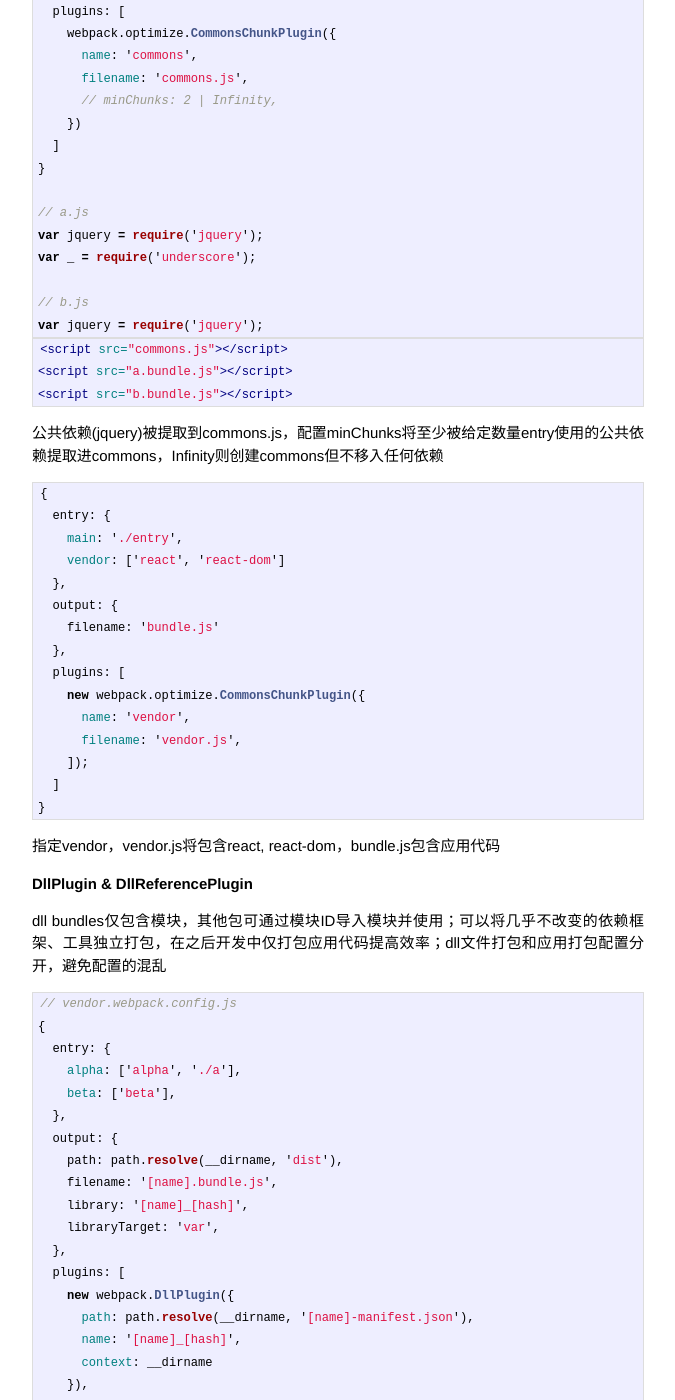
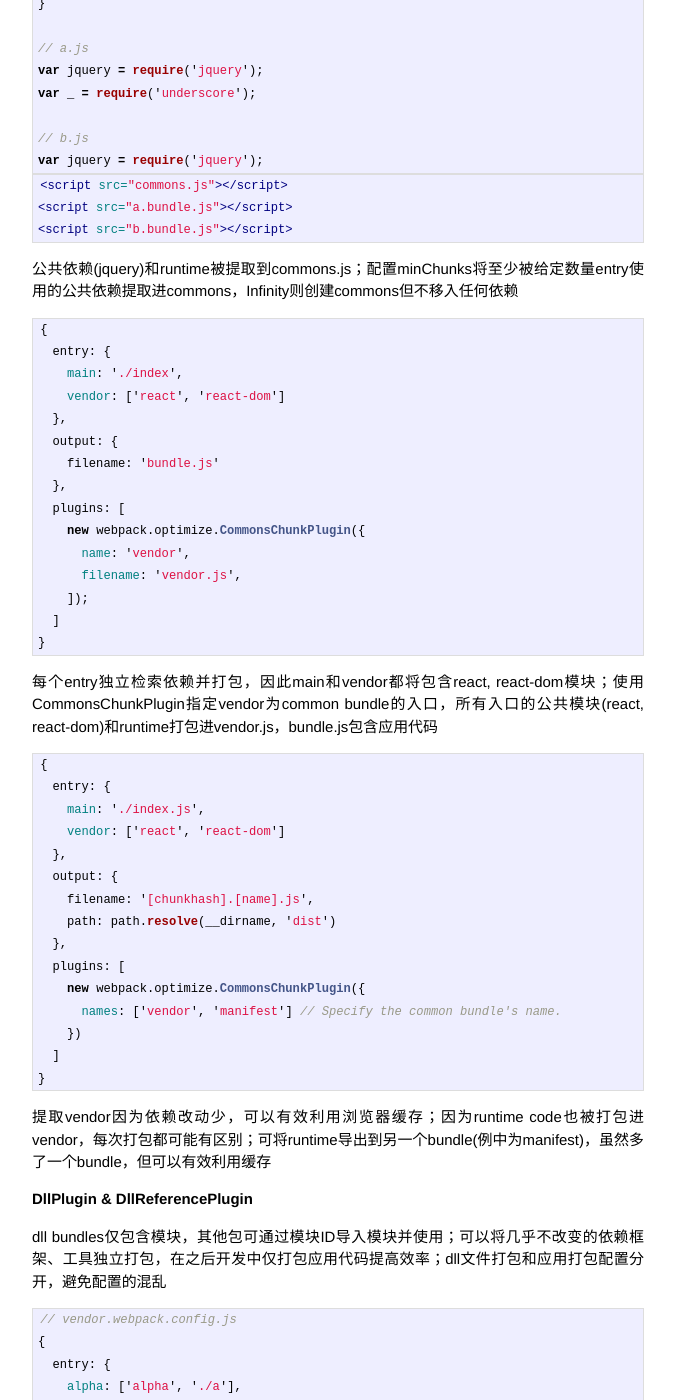
Before and after one commit to zp25/zp25.github.io, a Jekyll site: the page built from _posts/工具/2016-10-02-webpack-code-splitting.md, in a window 1280 px wide and 1400 px high, scrolled down 2215 px. Shown: the whole window, without its empty margins (302-977 px from the left). Built offline with Jekyll 4.4.1, drawn with Linux system fonts in a browser that asks for light colours; some of the changed text lies outside the part shown.

Commit message:
完善CommonsChunkPlugin

```diff
--- a/_posts/工具/2016-10-02-webpack-code-splitting.md
+++ b/_posts/工具/2016-10-02-webpack-code-splitting.md
@@ -106,17 +99,18 @@ var _ = require('underscore');
 // b.js
 var jquery = require('jquery');
 ~~~
+
 ~~~html
 <script src="commons.js"></script>
 <script src="a.bundle.js"></script>
 <script src="b.bundle.js"></script>
 ~~~
-公共依赖(jquery)被提取到commons.js，配置minChunks将至少被给定数量entry使用的公共依赖提取进commons，Infinity则创建commons但不移入任何依赖
+公共依赖(jquery)和runtime被提取到commons.js；配置minChunks将至少被给定数量entry使用的公共依赖提取进commons，Infinity则创建commons但不移入任何依赖
 
 ~~~javascript
 {
   entry: {
-    main: './entry',
+    main: './index',
     vendor: ['react', 'react-dom']
   },
   output: {
@@ -130,7 +124,26 @@ var jquery = require('jquery');
   ]
 }
 ~~~
-指定vendor，vendor.js将包含react, react-dom，bundle.js包含应用代码
+每个entry独立检索依赖并打包，因此main和vendor都将包含react, react-dom模块；使用CommonsChunkPlugin指定vendor为common bundle的入口，所有入口的公共模块(react, react-dom)和runtime打包进vendor.js，bundle.js包含应用代码
+
+~~~javascript
+{
+  entry: {
+    main: './index.js',
+    vendor: ['react', 'react-dom']
+  },
+  output: {
+    filename: '[chunkhash].[name].js',
+    path: path.resolve(__dirname, 'dist')
+  },
+  plugins: [
+    new webpack.optimize.CommonsChunkPlugin({
+      names: ['vendor', 'manifest'] // Specify the common bundle's name.
+    })
+  ]
+}
+~~~
+提取vendor因为依赖改动少，可以有效利用浏览器缓存；因为runtime code也被打包进vendor，每次打包都可能有区别；可将runtime导出到另一个bundle(例中为manifest)，虽然多了一个bundle，但可以有效利用缓存
 
 # DllPlugin & DllReferencePlugin {#dll}
 dll bundles仅包含模块，其他包可通过模块ID导入模块并使用；可以将几乎不改变的依赖框架、工具独立打包，在之后开发中仅打包应用代码提高效率；dll文件打包和应用打包配置分开，避免配置的混乱
@@ -228,3 +241,4 @@ DllPlugin，需要两个配置文件，但大项目开发过程中可节省打
 + [DllReferencePlugin](http://webpack.github.io/docs/list-of-plugins.html#dllreferenceplugin "DllReferencePlugin")
 + [Optimizing Webpack build times and improving caching with DLL bundles](https://robertknight.github.io/posts/webpack-dll-plugins/ "Optimizing Webpack build times and improving caching with DLL bundles")
 + [What's new in webpack 2](https://gist.github.com/sokra/27b24881210b56bbaff7 "What's new in webpack 2")
++ [Code Splitting - Libraries](https://webpack.js.org/guides/code-splitting-libraries/ "Code Splitting - Libraries")
```
Also changed, not shown: other parts of _posts/工具/2016-10-02-webpack-code-splitting.md (+1 -8 lines).
